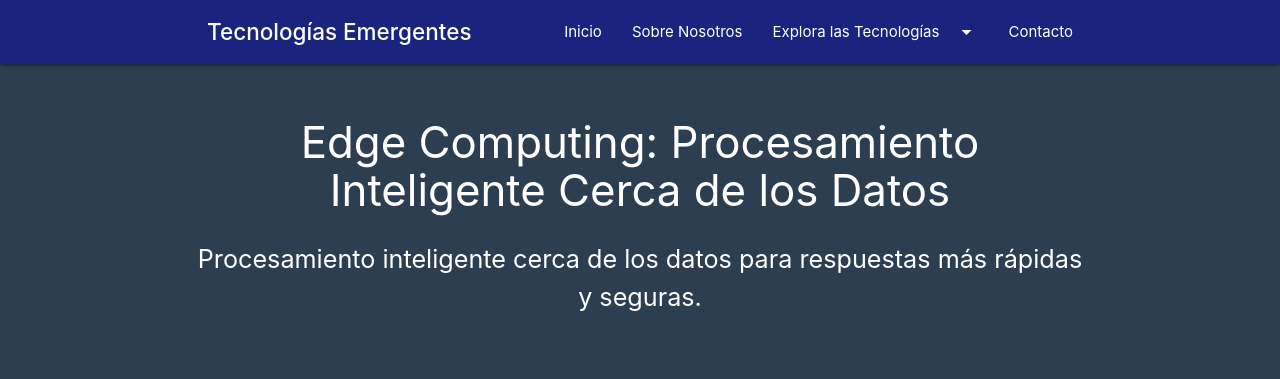
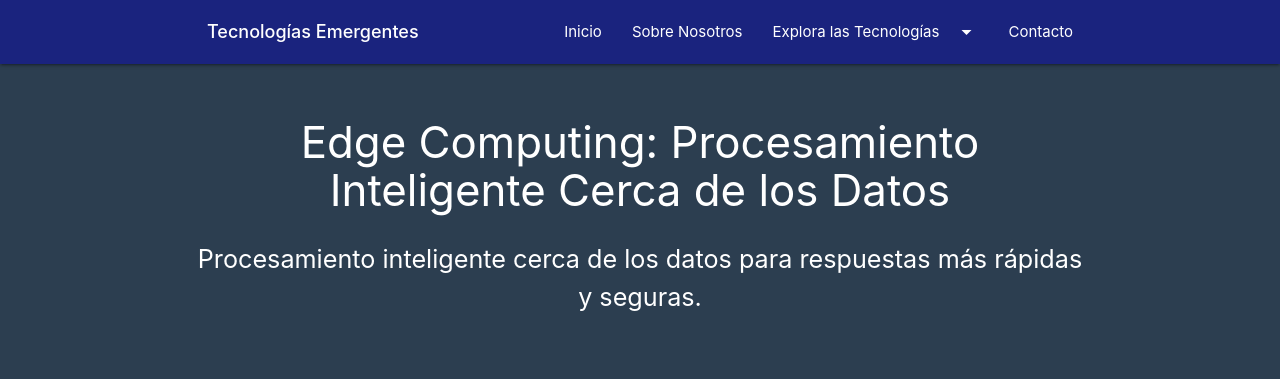
Before and after one commit to MarianQC/tecnologias-emergentes-materialize, a plain HTML site: page edgecomputing.html in a window 1280 px wide. Shown: the top 379 px of the page. Drawn offline with nearby package versions, Linux system fonts and the light colour scheme.

Commit message:
Update edgecomputing.html

```diff
--- a/edgecomputing.html
+++ b/edgecomputing.html
@@ -72,7 +72,7 @@
     <div class="navbar-fixed">
       <nav class="indigo darken-4">
         <div class="nav-wrapper container">
-         <a class="brand-logo" href="inicio11.html" style="font-size: 1.5rem; margin-left: 1rem; font-weight: 500; color: white; text-decoration: none;">
+         <a class="brand-logo" href="inicio11.html" style="font-size: 1.2rem; margin-left: 1rem; font-weight: 500; color: white; text-decoration: none;">
             <span style="white-space: nowrap;">Tecnologías Emergentes</span>
           </a>
           <a class="sidenav-trigger" data-target="mobile-demo" href="#"><i class="material-icons">menu</i></a>
```
